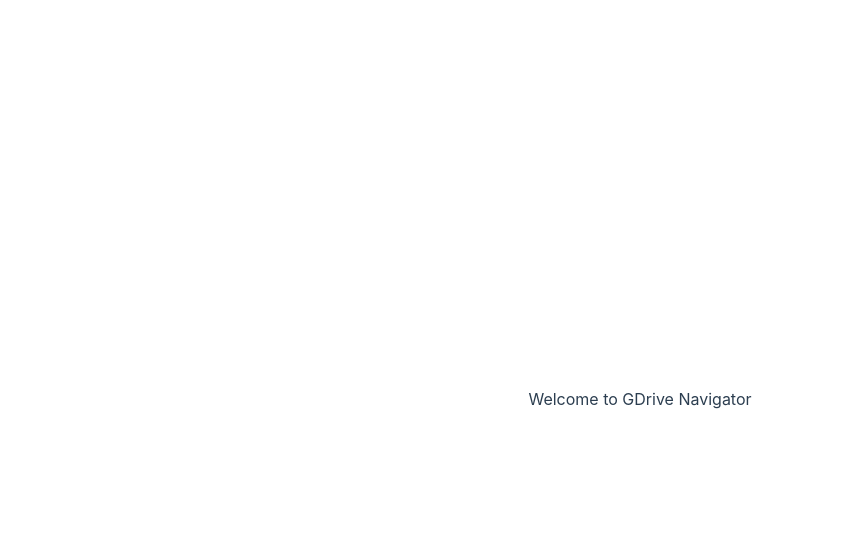
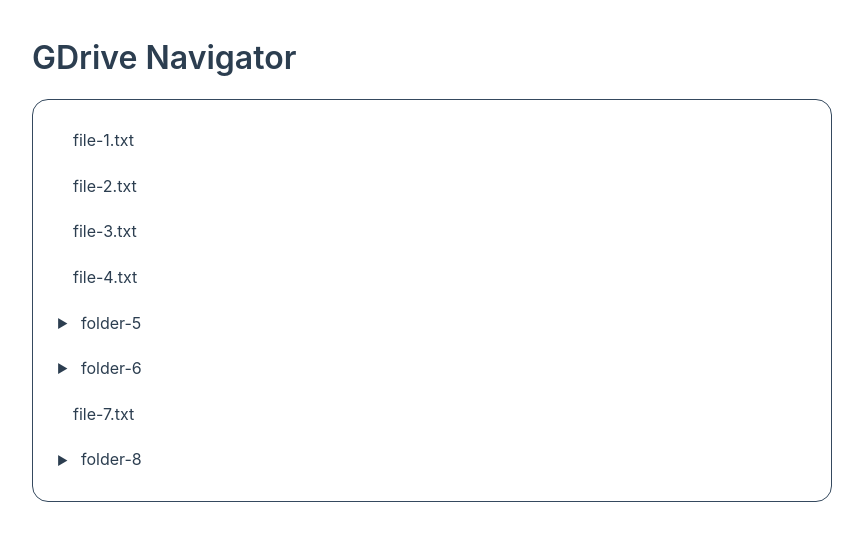
Before and after one commit to ktut/gdrive-navigator, a Vue app: page / in a window 1280 px wide. Shown: the top 540 px of the page, without its empty margins (0-863 px from the left). Built offline with nearby package versions, Linux system fonts and the light colour scheme.

Commit message:
Create basic recursive component display for files using mock data

```diff
--- a/src/App.vue
+++ b/src/App.vue
@@ -1,19 +1,61 @@
 <script lang="ts">
 import { defineComponent } from 'vue'
+import { File } from './types/files'
+import { getMockData } from './services/getMockData'
+import FileItem from './components/FileItem.vue'
 
 export default defineComponent({
   name: 'App',
+  components: {
+    FileItem,
+  },
   data() {
     return {
-      message: 'Welcome to GDrive Navigator'
+      files: [] as File[],
+      expandedFolders: new Set<number>(),
     }
-  }
+  },
+  mounted() {
+    this.files = getMockData()
+  },
+  methods: {
+    toggleFolder(folder: File) {
+      if (folder.type !== 'folder') return
+
+      if (folder.contents === null) {
+        folder.contents = getMockData()
+      }
+
+      if (this.expandedFolders.has(folder.id)) {
+        this.expandedFolders.delete(folder.id)
+      } else {
+        this.expandedFolders.add(folder.id)
+      }
+    },
+    isExpanded(folderId: number): boolean {
+      return this.expandedFolders.has(folderId)
+    },
+  },
+  provide() {
+    return {
+      toggleFolder: this.toggleFolder,
+      isExpanded: this.isExpanded,
+    }
+  },
 })
 </script>
 
 <template>
   <div id="app">
-    <h1>{{ message }}</h1>
+    <h1>GDrive Navigator</h1>
+    <div class="file-list">
+      <FileItem
+        v-for="file in files"
+        :key="file.id"
+        :file="file"
+        :depth="0"
+      />
+    </div>
   </div>
 </template>
 
@@ -21,9 +63,19 @@
 #app {
     display: flex;
     flex-direction: column;
-    align-items: center;
-    justify-content: center;
+    align-items: flex-start;
+    justify-content: flex-start;
     min-height: 100vh;
+    padding: 2rem;
     scroll-behavior: smooth;
 }
+
+.file-list {
+    width: 100%;
+    max-width: 800px;
+    border-radius: 1rem;
+    border: 1px solid $secondary-color;
+    padding: 1rem;
+}
+
 </style>
--- /dev/null
+++ b/src/components/FileItem.vue
@@ -0,0 +1,110 @@
+<script lang="ts">
+import { defineComponent } from 'vue'
+import { File } from '../types/files'
+
+export default defineComponent({
+  name: 'FileItem',
+  props: {
+    file: {
+      type: Object as () => File,
+      required: true,
+    },
+    depth: {
+      type: Number,
+      default: 0,
+    },
+  },
+  inject: ['toggleFolder', 'isExpanded'],
+  methods: {
+    handleToggleFolder(folder: File) {
+      (this as any).toggleFolder(folder)
+    },
+    checkExpanded(folderId: number): boolean {
+      return (this as any).isExpanded(folderId)
+    },
+  },
+})
+</script>
+
+<template>
+  <div class="file-item" :class="{ 'is-folder': file.type === 'folder', 'is-file': file.type === 'file' }">
+    <div
+      v-if="file.type === 'folder'"
+      class="folder-item"
+      @click="handleToggleFolder(file)"
+    >
+      <span class="arrow" :class="{ expanded: checkExpanded(file.id) }">
+        {{ checkExpanded(file.id) ? '▼' : '▶' }}
+      </span>
+      <span class="filename">{{ file.filename }}</span>
+    </div>
+    <div v-else class="file-item-content">
+      <span class="filename">{{ file.filename }}</span>
+    </div>
+
+    <div
+      v-if="file.type === 'folder' && checkExpanded(file.id) && file.contents"
+      class="nested-files"
+    >
+      <FileItem
+        v-for="nestedFile in file.contents"
+        :key="nestedFile.id"
+        :file="nestedFile"
+        :depth="depth + 1"
+      />
+    </div>
+  </div>
+</template>
+
+<style lang="scss" scoped>
+.file-item {
+    margin: 0.25rem 0;
+    cursor: default;
+
+    &.is-folder {
+        .folder-item {
+            cursor: pointer;
+            display: flex;
+            align-items: center;
+            padding: 0.5rem;
+            border-radius: 4px;
+            transition: background-color 0.2s;
+
+            &:hover {
+                background-color: rgba(0, 0, 0, 0.05);
+            }
+        }
+    }
+
+    &.is-file {
+        .file-item-content {
+            display: flex;
+            align-items: center;
+            padding: 0.5rem;
+            padding-left: 1.5rem;
+        }
+    }
+
+    &.nested {
+        margin-left: 0;
+    }
+}
+
+.arrow {
+    display: inline-block;
+    width: 1rem;
+    margin-right: 0.5rem;
+    font-size: 0.75rem;
+    transition: transform 0.2s;
+}
+
+.filename {
+    user-select: none;
+}
+
+.nested-files {
+    margin-left: 1rem;
+    border-left: 1px solid rgba(0, 0, 0, 0.1);
+    padding-left: 0.5rem;
+}
+</style>
--- /dev/null
+++ b/src/services/getMockData.ts
@@ -0,0 +1,18 @@
+import { File } from '../types/files';
+
+export function getMockData(): File[] {
+    const length = Math.floor(Math.random() * 10) + 5; // Random length between 5-14
+    const files: File[] = [];
+
+    for (let i = 0; i < length; i++) {
+        const fileType: "file" | "folder" = Math.random() > 0.5 ? 'file' : 'folder';
+        files.push({
+            id: i + 1,
+            filename: fileType === 'file' ? `file-${i + 1}.txt` : `folder-${i + 1}`,
+            type: fileType,
+            contents: null,
+        });
+    }
+
+    return files;
+}
--- a/src/styles/global.scss
+++ b/src/styles/global.scss
@@ -1,5 +1,3 @@
-@import './variables.scss';
-
 * {
   margin: 0;
   padding: 0;
@@ -23,3 +21,10 @@
 #app {
   min-height: 100vh;
 }
+
+h1 {
+  font-size: 2rem;
+  font-weight: 600;
+  color: $text-color;
+  margin-bottom: 1rem;
+}
--- a/src/types/files.ts
+++ b/src/types/files.ts
@@ -2,4 +2,5 @@
     id: number,
     filename: string,
     type: "file" | "folder",
+    contents: File[] | null,
 }
--- a/vite.config.ts
+++ b/vite.config.ts
@@ -13,7 +13,8 @@
   css: {
     preprocessorOptions: {
       scss: {
-        additionalData: `@import "@/styles/variables.scss";`
+        additionalData: `@use "@/styles/variables.scss" as *;`,
+        silenceDeprecations: ['legacy-js-api']
       }
     }
   }
```
